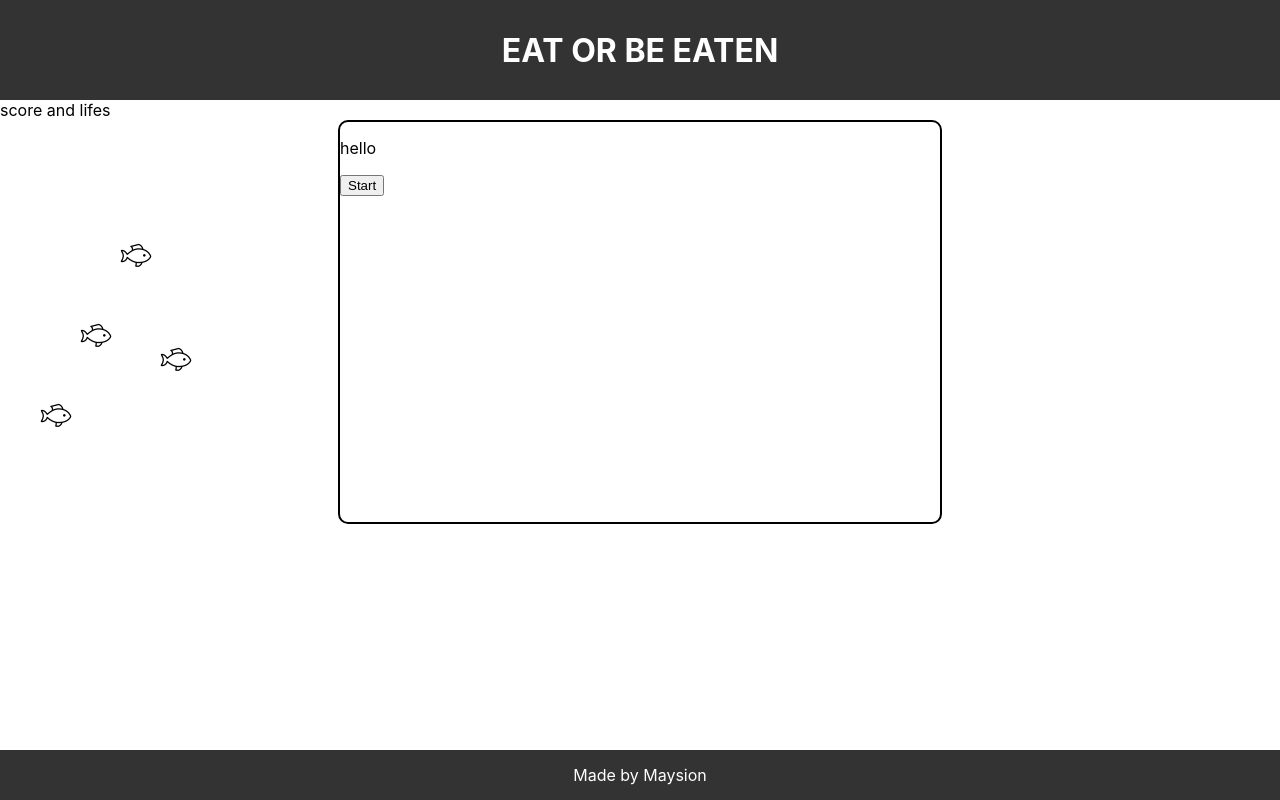
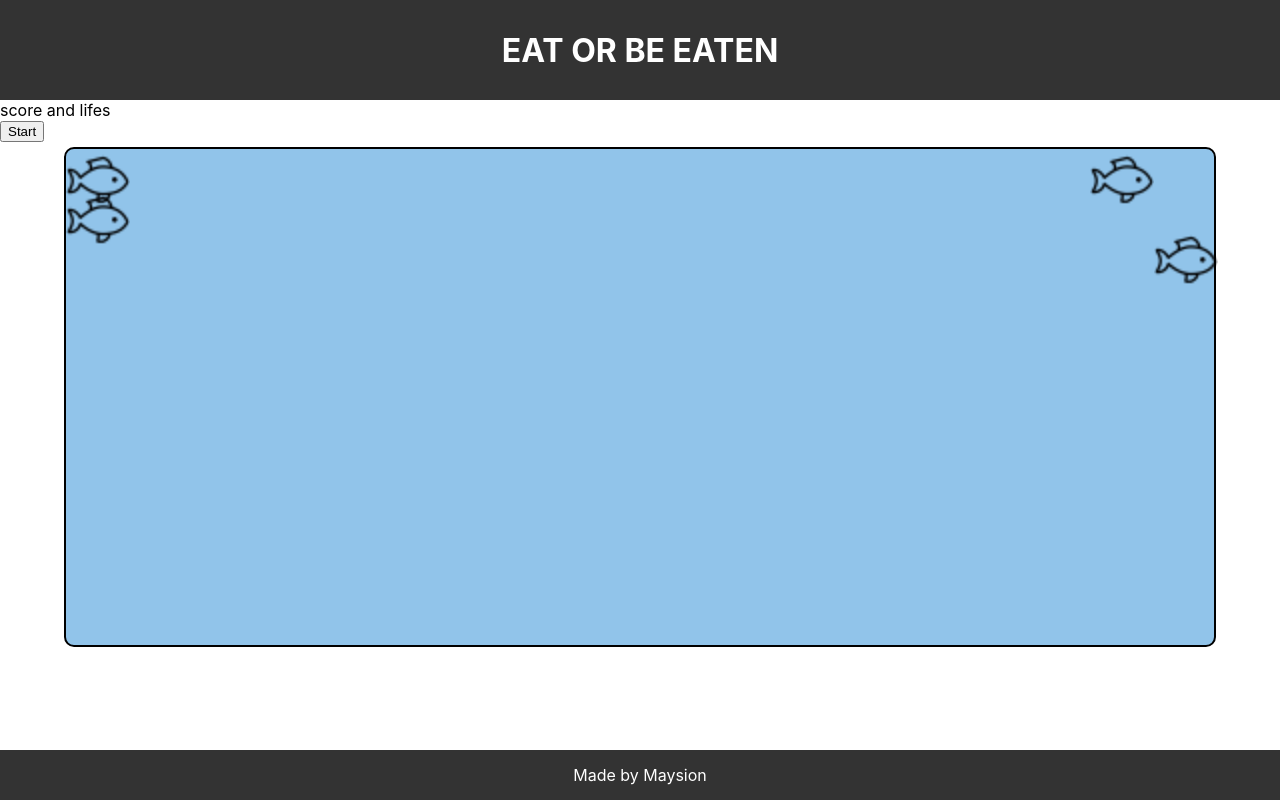
Before and after one commit to Doriyz/eat-or-be-eaten, a React (Create React App) app: page / in a window 1280 px wide. Built offline with nearby package versions, Linux system fonts and the light colour scheme.

Commit message:
set the fish position in relative

```diff
--- a/src/App.css
+++ b/src/App.css
@@ -32,8 +32,8 @@
 
 
 
-#game-window-----------------------------------------------------------tmp {
-  background-color: #CCC5B9;
+#game-window{
+  background-color: #91c4ea;
   /* background-image: url('../public/7.jpg'); */
   display: flex;
   justify-content: center;
@@ -41,35 +41,23 @@
   max-height: 500px;
   min-height: 100px;
 
-
+  position: relative;
 
   border: 2px solid black;
-
+  height: 800px;
   /* height: calc(100vh - 100px - 50px - 40px);  */
   /* i hope the game window cover all space except header and footer */
-  margin: 20px;
   border-radius: 10px;
 
   box-sizing: border-box;
-  min-width: 380px;
-  max-width: 800px;
-  margin-left: auto;
-  margin-right: auto;
-  width: 100%;
+  /* min-width: 380px;
+  max-width: 800px; */
+  margin: 5px max(5%, 2px);
+  padding: 0;
+  /* width: 100%; */
 
 }
 
-
-/* Default styles for the game window */
-#game-window {
-  width: 100%;
-  height: 100vh;
-  max-width: 600px;
-  max-height: 400px;
-  margin: 0 auto;
-  border: 2px solid black;
-  border-radius: 10px;
-}
 
 /* Styles for the content inside the game window */
 .game-content {
--- a/src/App.js
+++ b/src/App.js
@@ -1,7 +1,6 @@
 import './App.css';
 import Fish from './components/Fish';
 import React,{useState, useEffect} from 'react';
-import StartButton from './components/StartButton';
 
 function App(props) {
 
@@ -80,31 +79,20 @@ function App(props) {
       </div>
 
       <div> score and lifes </div>
-
-
-      <div id="game-window">
-        <div className="game-content">
-          <p>hello</p>
-          {/* <Fish isPlaying={isPlaying} y={10} x={25}></Fish>
-          <Fish isPlaying={isPlaying} y={20} x={15}></Fish> */}
-          {/* <Fish isPlaying={isPlaying} y={20} x={15}></Fish> */}
-          {/* <Fish isPlaying={isPlaying} y={30} x={15}></Fish> */}
-
-          <div>
+      <div>
         {
-
           intervalId ? (
-            <button onClick={pauseGame}>Pause</button>
+            <button className="btn toggle-btn" onClick={pauseGame}>Pause</button>
           ) : (
-            <button onClick={startGame}>Start</button>
+            <button className="btn toggle-btn" onClick={startGame}>Start</button>
           )
         }
       </div>
 
-          {fishList}
+      <div id="game-window">
+        {/* <p>hello</p> */}
+        {fishList}
 
-
-        </div>
       </div>
 
 
@@ -114,32 +102,6 @@ function App(props) {
       </div>
     </div>
 
-
-
-    // <div className="App">
-
-
-
-    //   {/* fellow will be discarded */}
-    //   <header className="App-header">
-    //     <img src={logo} className="App-logo" alt="logo" />
-    //     <p>
-    //       Edit <code>src/App.js</code> and save to reload.
-    //     </p>
-    //     <a
-    //       className="App-link"
-    //       href="https://reactjs.org"
-    //       target="_blank"
-    //       rel="noopener noreferrer"
-    //     >
-    //       Learn React
-    //     </a>
-    //   </header>
-    // </div>
-
-
-
-
   );
 }
 
--- a/src/components/Fish.js
+++ b/src/components/Fish.js
@@ -14,7 +14,7 @@ export default function Fish(props) {
             className={classname}
             // style={styleText}
             // style="top:50px; left:20px;"
-            style={{top: props.y + 'vh',left: props.x + 'vh',position: 'absolute'}}
+            style={{top: props.y + 'vh',left: props.x + 'vw',position: 'absolute', width:5+'vw'}}
         />
     )
 }
--- a/src/components/StartButton.js
+++ /dev/null
@@ -1,18 +0,0 @@
-import React,{useState} from "react";
-
-export default function(props){
-
-    const [buttonText, setButtonText] = useState('Start');
-
-    function handleClick(){
-        if(props.isPlaying == false) setButtonText('Start');
-        else setButtonText('Pause');
-        props.setPlaying();
-    }
-
-    return (
-        <button type="button" className="btn toggle-btn" onClick={handleClick}>
-            <span>{buttonText}</span>
-        </button>
-    )
-}
--- a/src/index.js
+++ b/src/index.js
@@ -10,10 +10,10 @@ import Example from './example/Example';
 const root = ReactDOM.createRoot(document.getElementById('root'));
 
 const allFishes=[
-  {x:10,y:40,speed:5,direction:'ltr', key:1},
-  {x:15,y:30,speed:8,direction:'ltr', key:2},
-  {x:5,y:50,speed:25,direction:'ltr', key:2},
-  {x:20,y:43,speed:10,direction:'ltr', key:2},
+  {x:0,y:0,speed:5,direction:'ltr',power:5, key:1},
+  {x:80,y:0,speed:8,direction:'ltr',power:15, key:2},
+  {x:0,y:5,speed:25,direction:'ltr',power:15, key:3},
+  {x:85,y:10,speed:10,direction:'ltr',power:5, key:4},
 ];
 
 root.render(
```
Also changed, not shown: 1 other file (tests, documents, lock files or other folders).
